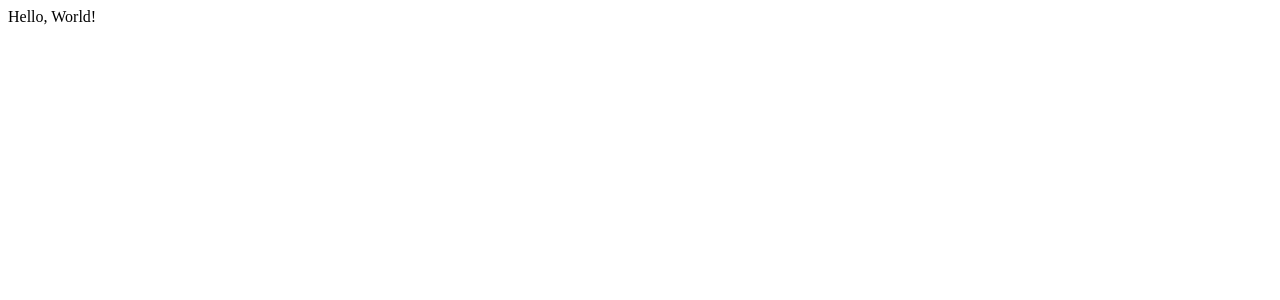
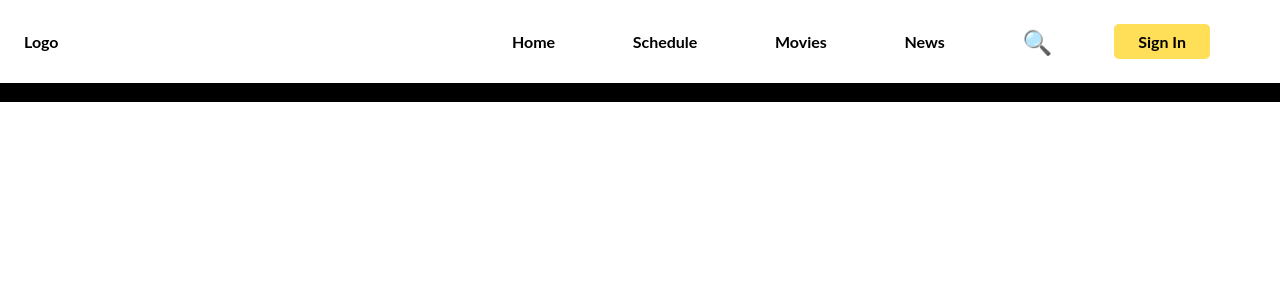
Before and after one commit to siyar25/luminary, a React (Vite) app: page / in a window 1280 px wide. Shown: the top 300 px of the page. Built offline with nearby package versions, Linux system fonts and the light colour scheme.

Commit message:
add basic navbar

```diff
--- a/index.html
+++ b/index.html
@@ -4,7 +4,7 @@
     <meta charset="UTF-8" />
     <link rel="icon" type="image/svg+xml" href="/vite.svg" />
     <meta name="viewport" content="width=device-width, initial-scale=1.0" />
-    <title>Vite + React</title>
+    <title>Luminary | Cinematic Elegance</title>
   </head>
   <body>
     <div id="root"></div>
--- a/src/App.css
+++ b/src/App.css
@@ -0,0 +1,11 @@
+
+
+:root {
+    --black: #111111;
+    --white: #ffffff;
+    --gray: #e6e6e6;
+    --pale-yellow: #fff3bd;
+    --warm-gold: #ffe98a;
+    --vivid-gold: #ffdf57;
+    font-family: Lato;
+}
--- a/src/App.jsx
+++ b/src/App.jsx
@@ -1,11 +1,15 @@
-import { useState } from 'react'
+import { BrowserRouter, Routes, Route } from 'react-router-dom'
 import './App.css'
+import HomePage from './Pages/HomePage/HomePage'
 
 function App() {
-  const [count, setCount] = useState(0)
 
   return (
-    <div>Hello, World!</div>
+    <BrowserRouter>
+      <Routes>
+        <Route path='/' element={<HomePage />} />
+      </Routes>
+    </BrowserRouter>
   )
 }
 
--- /dev/null
+++ b/src/Components/NavBar/NavBar.css
@@ -0,0 +1,30 @@
+.navbar {
+    display: flex;
+    flex-direction: row;
+    justify-content: space-between;
+    align-items: center;
+    margin: 1.5rem;
+    font-family: Lato;
+    font-weight: bold;
+}
+
+.nav-elements {
+    display: flex;
+    flex-direction: row;
+    align-items: center;
+    justify-content: space-evenly;
+    list-style-type: none;
+    flex-grow: 0.5;
+}
+
+.nav-element {
+    padding: 0 1rem;
+}
+
+#sign-in-btn {
+    background-color: var(--vivid-gold);
+    padding: 0.5rem;
+    border-radius: 5px;
+    width: 10%;
+    text-align: center;
+}
--- /dev/null
+++ b/src/Components/NavBar/NavBar.jsx
@@ -0,0 +1,18 @@
+import React from 'react'
+import "./NavBar.css"
+
+export default function NavBar() {
+  return (
+    <nav className='navbar'>
+      <div>Logo</div>
+      <ul className="nav-elements">
+        <li className="nav-element">Home</li>
+        <li className="nav-element">Schedule</li>
+        <li className="nav-element">Movies</li>
+        <li className="nav-element">News</li>
+        <li className="nav-element" style={{fontSize:"1.5rem"}}>🔍</li>
+        <li className="nav-element" id='sign-in-btn'>Sign In</li>
+      </ul>
+    </nav>
+  )
+}
--- /dev/null
+++ b/src/Pages/HomePage/HomePage.jsx
@@ -0,0 +1,8 @@
+import React from 'react'
+import MainScreen from './MainScreen'
+
+export default function HomePage() {
+  return (
+    <MainScreen/>
+  )
+}
--- /dev/null
+++ b/src/Pages/HomePage/MainScreen.jsx
@@ -0,0 +1,11 @@
+import React from 'react'
+import NavBar from '../../Components/NavBar/NavBar'
+
+export default function MainScreen() {
+  return (
+    <div className='container'>
+        <NavBar/>
+        <div className="movie-bg" style={{backgroundColor:"black"}}>BG</div>
+    </div>
+  )
+}
--- a/src/index.css
+++ b/src/index.css
@@ -1,6 +1,6 @@
-/* * {
+* {
   margin: 0;
-} */
+}
 
 :root {
 }
```
Also changed, not shown: src/assets/luminary_logo.png (added).
